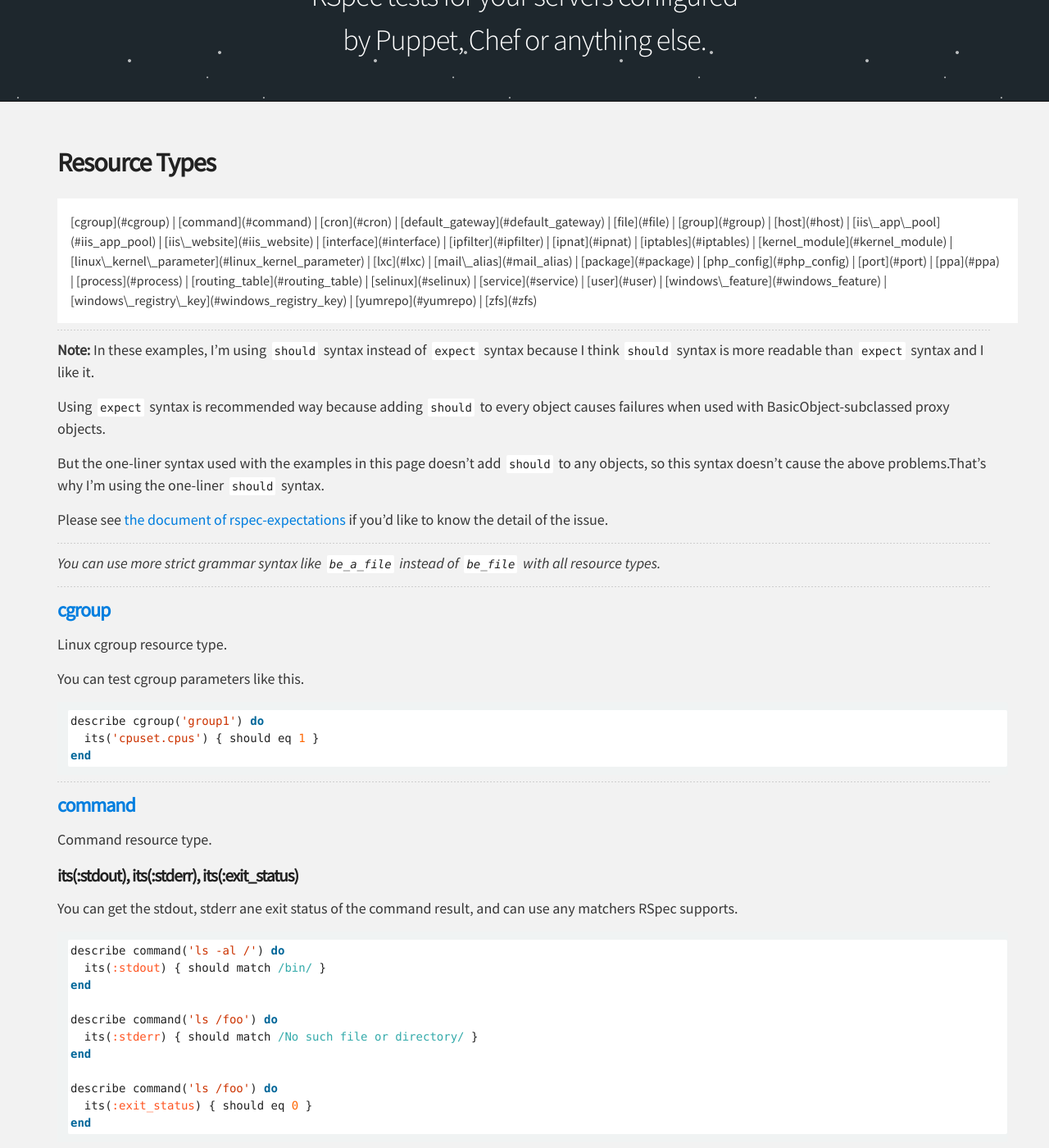
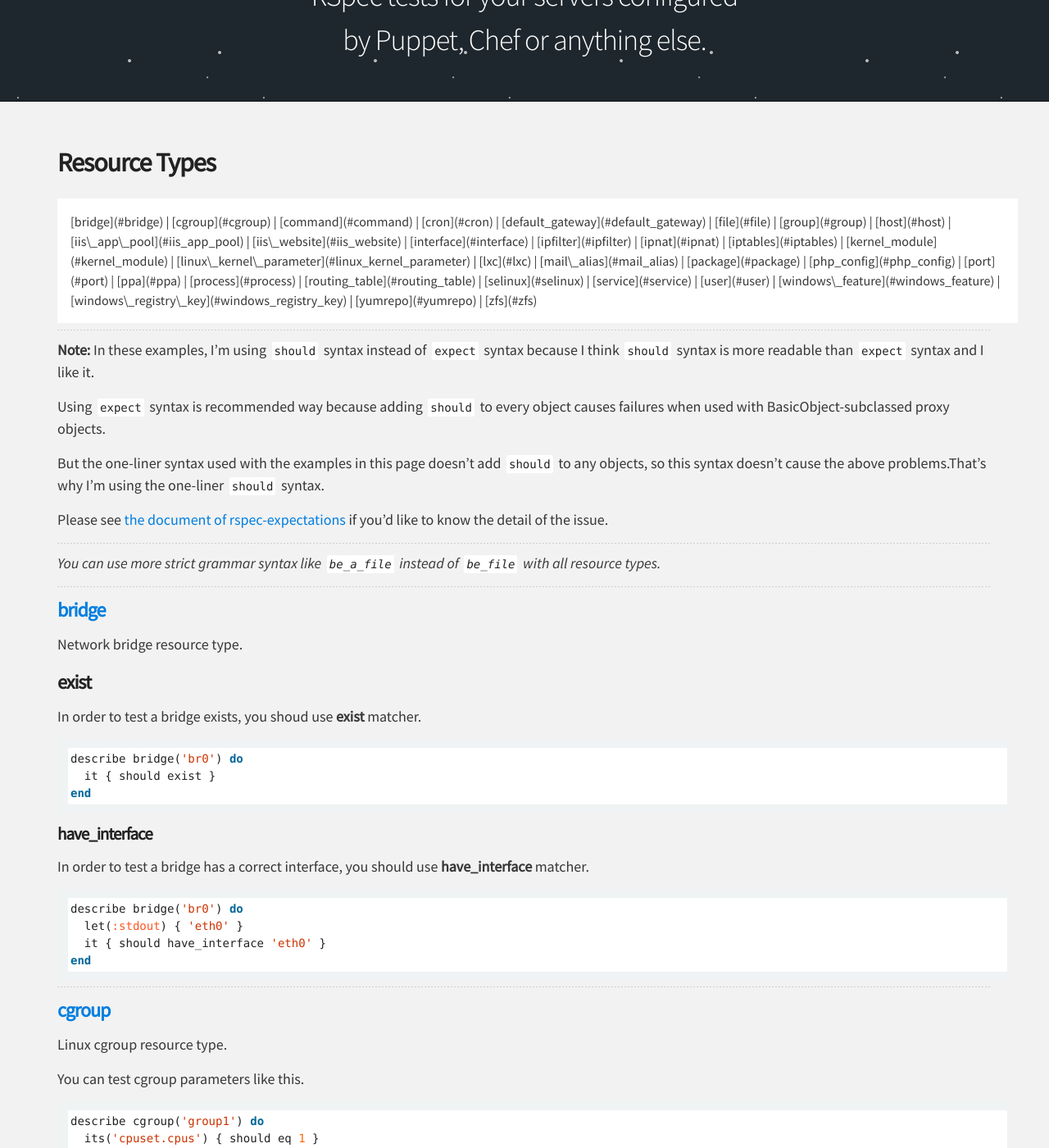
Before and after one commit to serverspec/serverspec.github.io, a Jekyll site: the page built from resource_types.md, in a window 1280 px wide and 1400 px high, scrolled down 197 px. Shown: the whole window at 82% size. Built offline with Jekyll 4.4.1, drawn with Linux system fonts in a browser that asks for light colours; nearby versions of some CDN libraries; Markdown is read by kramdown in place of the engine named in the settings; some of the changed text lies outside the part shown.

Commit message:
Update document

````diff
--- /dev/null
+++ b/_includes/bridge.md
@@ -0,0 +1,24 @@
+### <a name="bridge">bridge</a>
+
+Network bridge resource type.
+
+### exist
+
+In order to test a bridge exists, you shoud use **exist** matcher.
+
+```ruby
+describe bridge('br0') do
+  it { should exist }
+end
+```
+
+#### have_interface
+
+In order to test a bridge has a correct interface, you should use **have_interface** matcher.
+
+```ruby
+describe bridge('br0') do
+  let(:stdout) { 'eth0' }
+  it { should have_interface 'eth0' }
+end
+```
--- a/_includes/file.md
+++ b/_includes/file.md
@@ -29,6 +29,16 @@ In order to test a subject exists as a socket, you should use **be_socket** matc
 ```ruby
 describe file('/var/run/unicorn.sock') do
   it { should be_socket }
+end
+```
+
+#### be_symlink
+
+In order to test a subject exists as a link, you should use **be_symlink** matcher.
+
+```ruby
+describe file('/etc/pam.d/system-auth') do
+  it { should be_symlink }
 end
 ```
 
--- a/_includes/interface.md
+++ b/_includes/interface.md
@@ -2,7 +2,19 @@
 
 Network interface resource type.
 
-In order to test a network interface is set up correctly, you should use this syntax.
+### exist
+
+In order to test a interface exist, you shoud use **exist** matcher.
+
+```ruby
+describe interface('eth0') do
+  it { should exist }
+end
+```
+
+#### speed
+
+In order to test the speed of network interface is set up correctly, you should use this syntax.
 
 ```ruby
 describe interface('eth0') do
--- a/resource_types.md
+++ b/resource_types.md
@@ -19,7 +19,8 @@ title: Resource Types
 ## Resource Types
 
 <nav class="resource-types">
-  [cgroup](#cgroup)
+  [bridge](#bridge)
+| [cgroup](#cgroup)
 | [command](#command)
 | [cron](#cron)
 | [default_gateway](#default_gateway)
@@ -64,6 +65,11 @@ Please see [the document of rspec-expectations](https://github.com/rspec/rspec-e
 ----
 
 *You can use more strict grammar syntax like ``be_a_file`` instead of ``be_file`` with all resource types.*
+
+----
+
+{% capture bridge %}{% include bridge.md %}{% endcapture %}
+{{ bridge | markdownify }}
 
 ----
 
````
